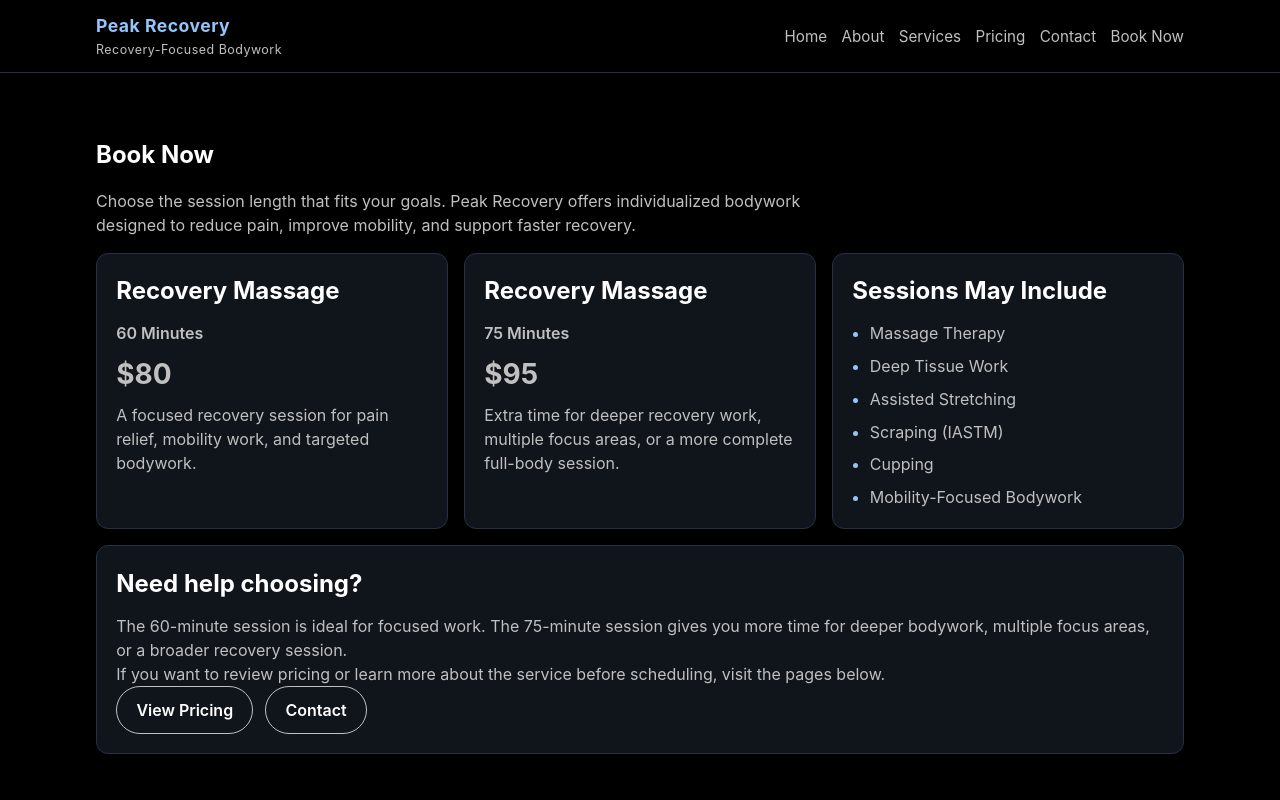
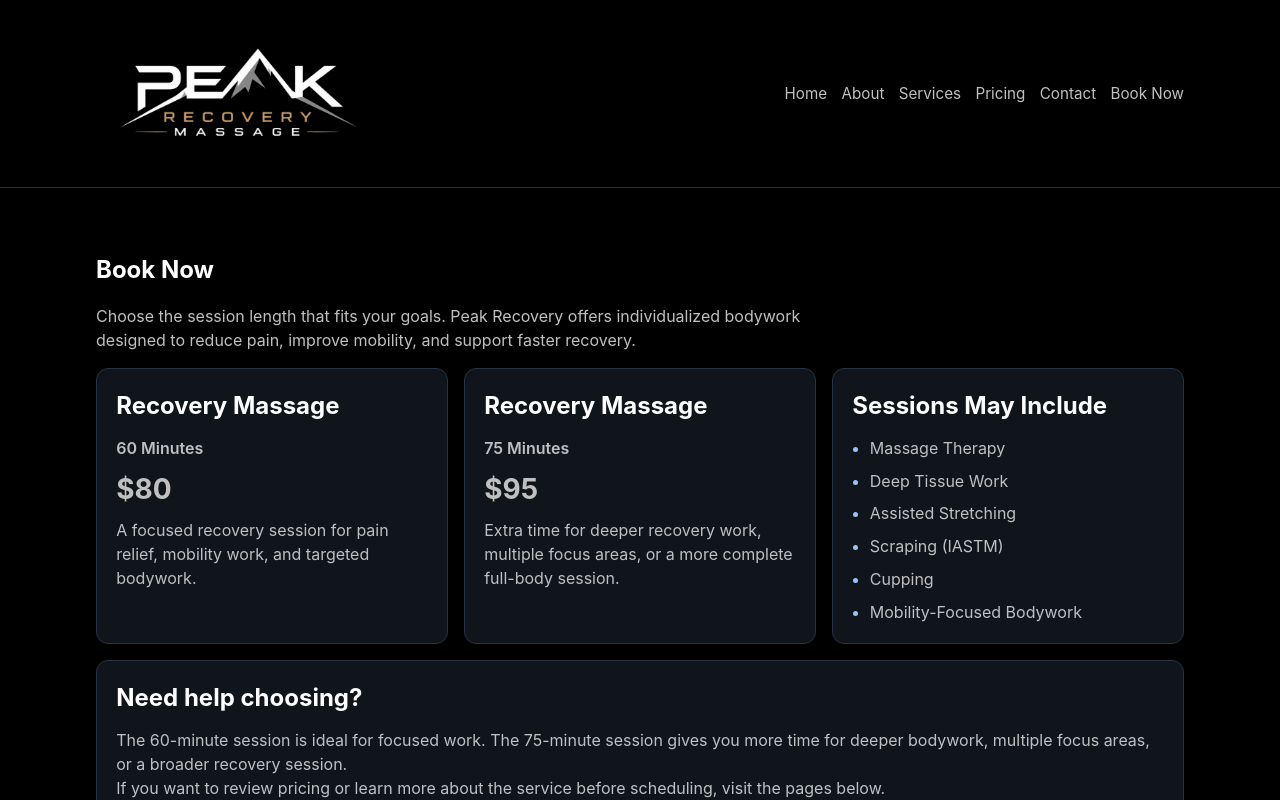
Before and after one commit to YahBOIII/PeakMassage, a Next.js app: page /book-appointment in a window 1280 px wide. Shown: the top 800 px of the page. Built offline with nearby package versions, Linux system fonts and the light colour scheme; no server answers.

Commit message:
Replace header text with logo

```diff
--- a/app/globals.css
+++ b/app/globals.css
@@ -63,20 +63,15 @@ main {
 
 .brand {
   display: flex;
-  flex-direction: column;
-  gap: 0.1rem;
-  letter-spacing: 0.03em;
+  flex-shrink: 0;
+  line-height: 0;
 }
 
-.brand-name {
-  color: var(--blue-soft);
-  font-size: 1.1rem;
-  font-weight: 700;
-}
-
-.brand-tagline {
-  color: var(--silver);
-  font-size: 0.78rem;
+.brand-logo {
+  display: block;
+  height: auto;
+  max-width: min(280px, 58vw);
+  width: 100%;
 }
 
 .nav-list {
--- a/app/layout.tsx
+++ b/app/layout.tsx
@@ -1,4 +1,5 @@
 import type { Metadata } from "next";
+import Image from "next/image";
 import Link from "next/link";
 import "./globals.css";
 import { brandName, sessionOptions, tagline } from "./site-content";
@@ -51,8 +52,14 @@ export default function RootLayout({
         <header className="site-header">
           <div className="container nav-wrap">
             <Link className="brand" href="/">
-              <span className="brand-name">{brandName}</span>
-              <span className="brand-tagline">{tagline}</span>
+              <Image
+                src="/assets/PeakBrand.png"
+                alt={`${brandName} Massage`}
+                width={1536}
+                height={1024}
+                className="brand-logo"
+                priority
+              />
             </Link>
             <nav>
               <ul className="nav-list">
```
